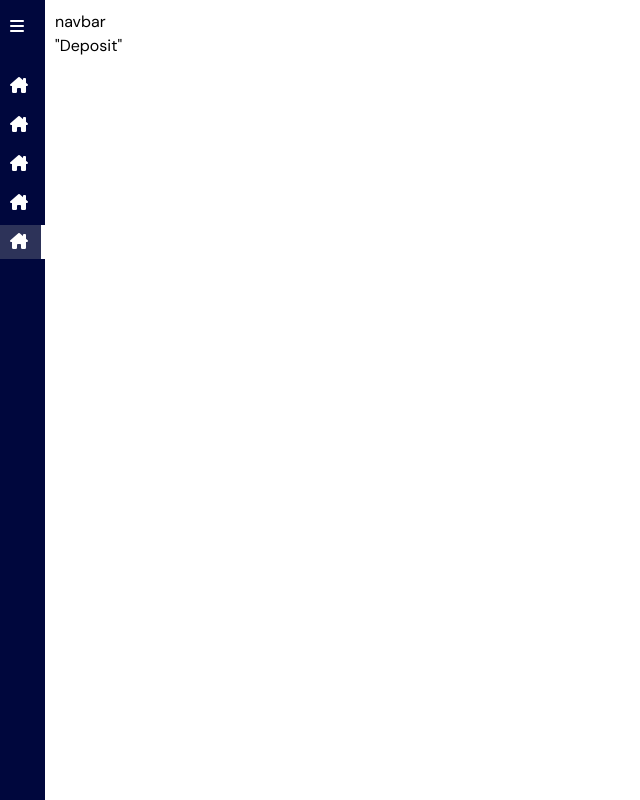
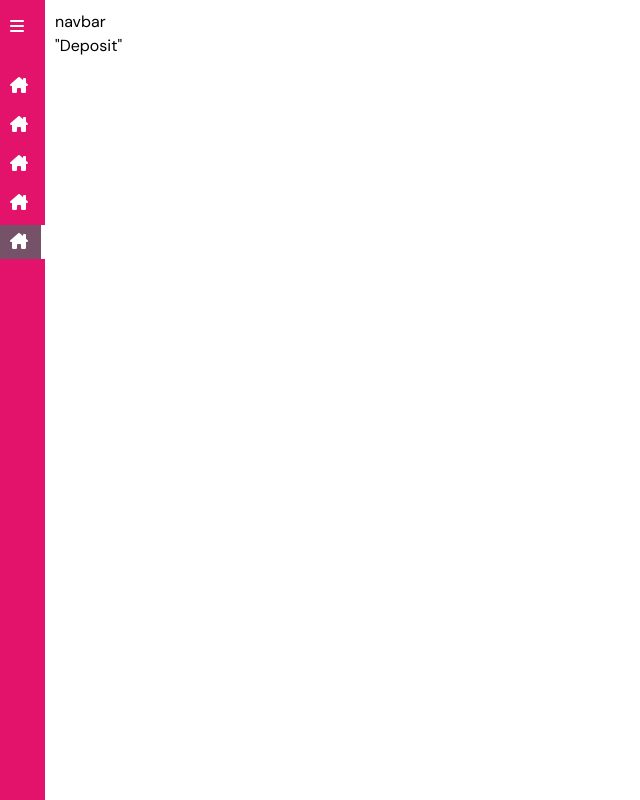
Before and after one commit to AyonJD/payment-dashboard, a React (Create React App) app: page /dashboard/deposit in a window 1280 px wide. Shown: the whole page, without its empty margins (0-640 px from the left). Built offline with nearby package versions, Linux system fonts and the light colour scheme.

Commit message:
Color initialized

```diff
--- a/src/App.scss
+++ b/src/App.scss
@@ -13,6 +13,18 @@
 
 .border-bkash {
   border: 2px solid #E3136B;
+}
+
+.bg-secondary{
+  background-color: #765268;
+}
+
+.text-secondary{
+  color: #765268;
+}
+
+.border-secondary{
+  border: 2px solid #765268;
 }
 
 // Custom classes
--- a/src/components/Sidebar/sidebar.scss
+++ b/src/components/Sidebar/sidebar.scss
@@ -15,7 +15,7 @@
 
       /* Sidebar */
       .sidebar {
-        background: rgb(0, 7, 61);
+        background: #E3136B;
         color: white;
         height: 100vh;
         overflow-y: auto;
@@ -71,12 +71,12 @@
       }
       .link:hover {
         border-right: 4px solid white;
-        background: rgb(45, 51, 89);
+        background: #765268;
         transition: 0.2s cubic-bezier(0.6, -0.28, 0.735, 0.045);
       }
       .active {
         border-right: 4px solid white;
-        background: rgb(45, 51, 89);
+        background: #765268
       }
       .link_text {
         white-space: nowrap;
--- a/src/pages/Auth/LoginPage.js
+++ b/src/pages/Auth/LoginPage.js
@@ -17,7 +17,7 @@ const LoginPage = () => {
   const [otp, setOtp] = useState("");
   const [loading, setLoading] = useState(false);
   const [showButton, setShowButton] = useState(true);
-  const [showOTP, setShowOTP] = useState(true);
+  const [showOTP, setShowOTP] = useState(false);
   const [user, setUser] = useState(null);
   const navigate = useNavigate();
   // Captcha verifier
--- a/src/pages/UserDashboard/DashboardPage.js
+++ b/src/pages/UserDashboard/DashboardPage.js
@@ -3,7 +3,7 @@ import { useNavigate } from "react-router-dom";
 import { isAuthenticated, logout } from "../../utility/authUtils";
 
 const DashboardPage = () => {
-	const user = { name: "Ayon", token: "" };
+	const user = { name: "Ayon", token: "543545" };
 	const navigate = useNavigate();
 
 	useEffect(() => {
```
